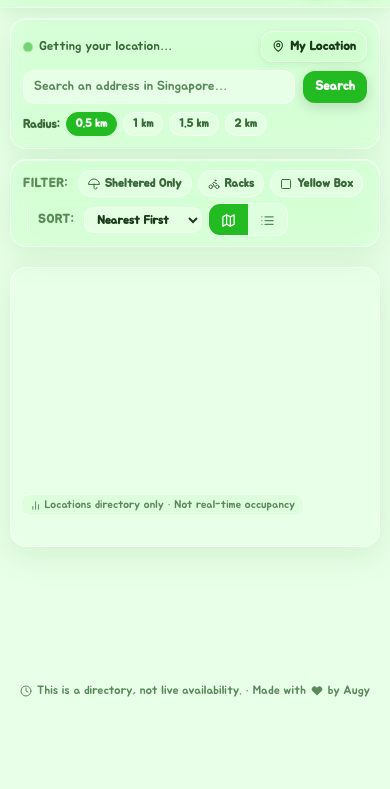
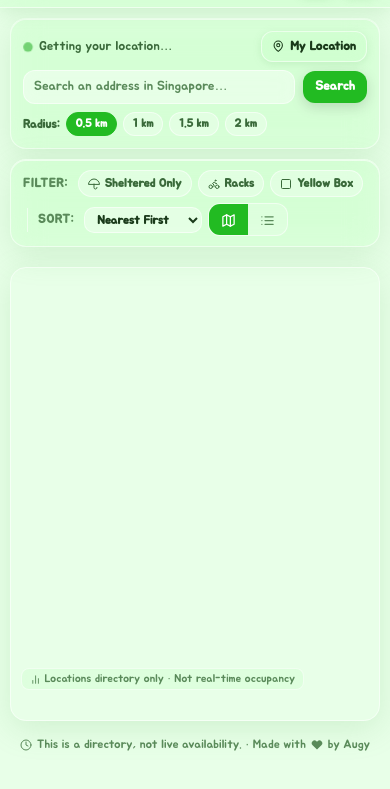
Before and after one commit to augy-studios/sgbike-parking, a plain HTML site: page index.html in a window 390 px wide. Shown: the part 49-838 px from the top of the page. Drawn offline with nearby package versions, Linux system fonts and the light colour scheme.

Commit message:
Adjust map container height using clamp for responsive design

```diff
--- a/style.css
+++ b/style.css
@@ -1212,7 +1212,7 @@ svg[aria-hidden="true"] {
   }
 
   #map-container {
-    height: 340px;
+    height: clamp(250px, calc(100dvh - 430px), 600px);
   }
 
   .theme-grid {
@@ -1328,7 +1328,7 @@ svg[aria-hidden="true"] {
 
   /* Map */
   #map-container {
-    height: 280px;
+    height: clamp(220px, calc(100dvh - 390px), 550px);
   }
 
   /* Cards */
```
